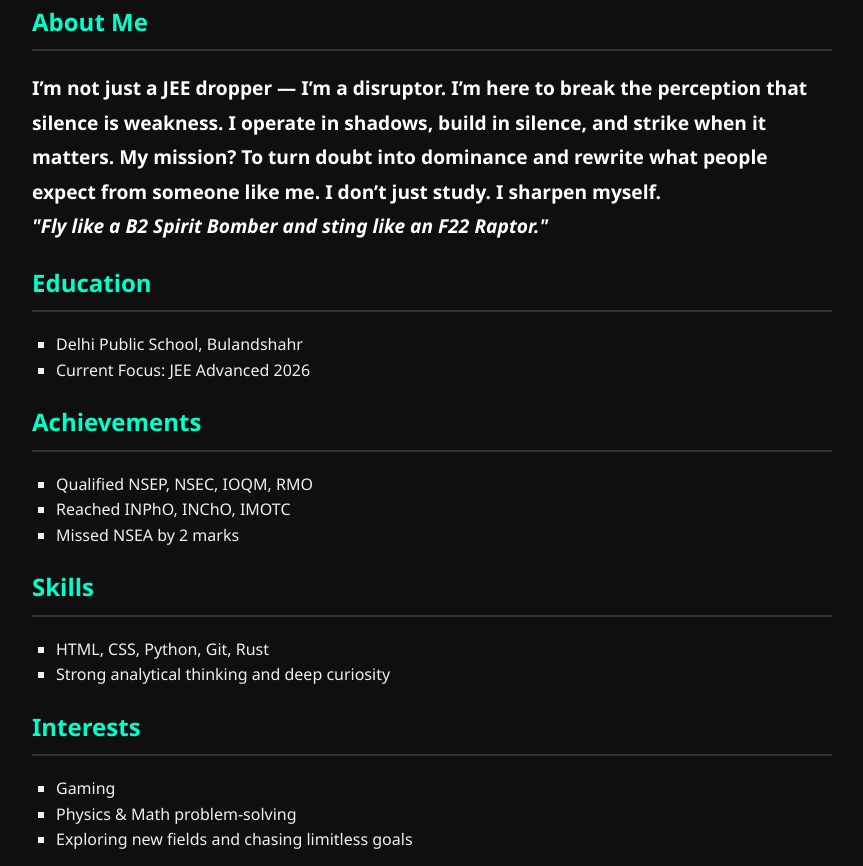
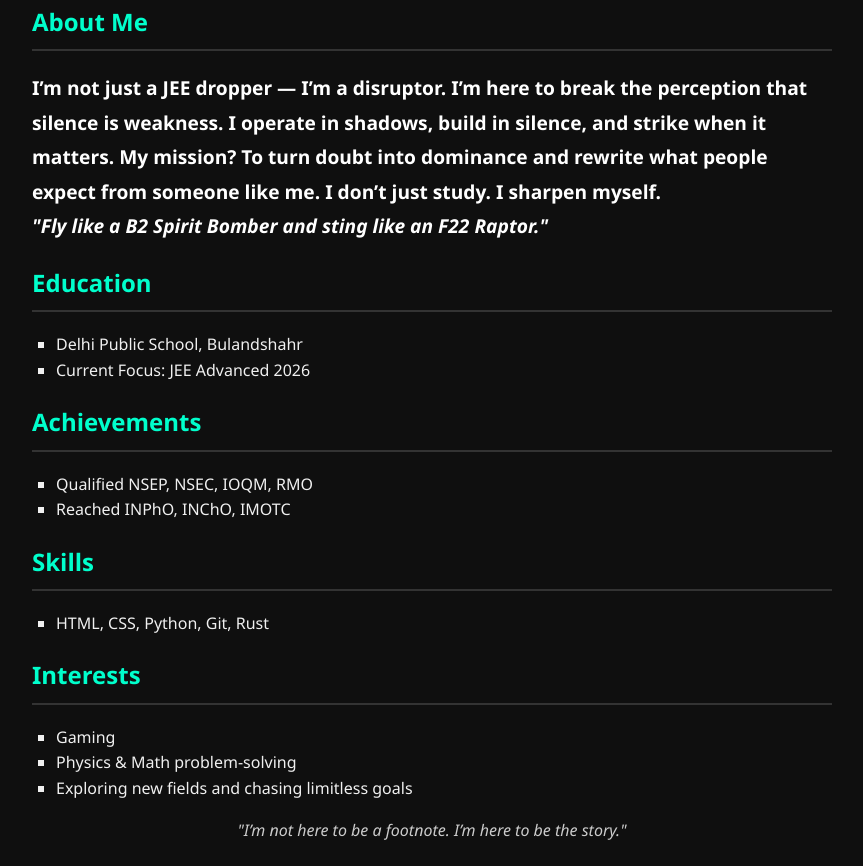
Before and after one commit to hg123cv/portfolio.github.io, a plain HTML site: page index.html in a window 1280 px wide. Shown: the part 303-1169 px from the top of the page, without its empty margins (208-1071 px from the left). Drawn offline with Linux system fonts and the light colour scheme.

Commit message:
Update index.html

```diff
--- a/index.html
+++ b/index.html
@@ -91,7 +91,6 @@
       <ul>
         <li>Qualified NSEP, NSEC, IOQM, RMO</li>
         <li>Reached INPhO, INChO, IMOTC</li>
-        <li>Missed NSEA by 2 marks</li>
       </ul>
     </section>
 
@@ -99,7 +98,6 @@
       <h2>Skills</h2>
       <ul>
         <li>HTML, CSS, Python, Git, Rust</li>
-        <li>Strong analytical thinking and deep curiosity</li>
       </ul>
     </section>
 
```
